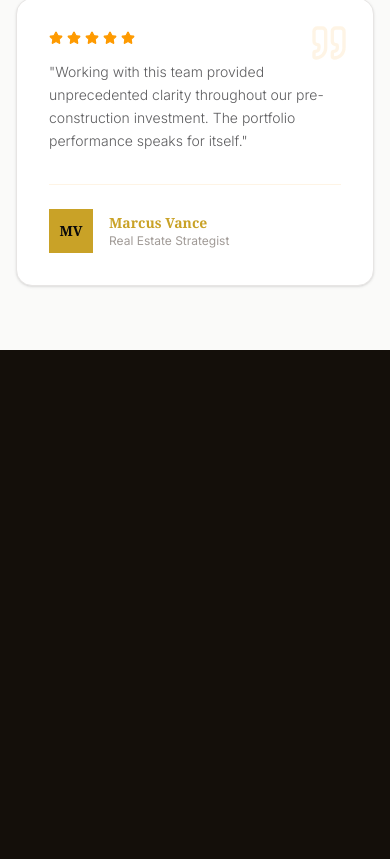
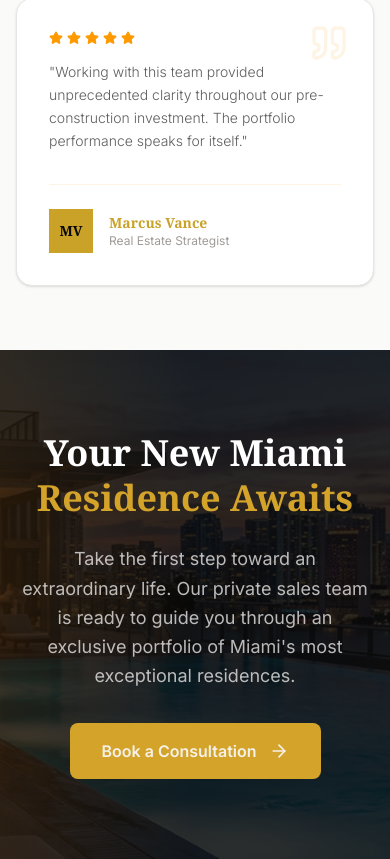
Before and after one commit to FSDTeam-SAA/zakers_frontend, a Next.js app: page / in a window 390 px wide. Shown: the part 10631-11490 px from the top of the page. Before the commit the page ends 10981 px from the top, so only its background shows below. Built offline with nearby package versions, Linux system fonts and the light colour scheme.

Commit message:
cta banner done

```diff
--- a/src/app/page.tsx
+++ b/src/app/page.tsx
@@ -3,6 +3,7 @@ import AnnouncementTicker from "@/components/sections/AnnouncementTicker";
 import ClientStories from "@/components/sections/ClientStories";
 import ComparePropertiesBanner from "@/components/sections/ComparePropertiesBanner";
 import ConstructionStatus from "@/components/sections/ConstructionStatus";
+import CtaBanner from "@/components/sections/CtaBanner";
 import FeaturedDevelopments from "@/components/sections/FeaturedDevelopments";
 import HeroSection from "@/components/sections/hero-section";
 import Neighborhoods from "@/components/sections/Neighborhood";
@@ -20,6 +21,7 @@ export default function Home() {
       <WhyMiamiSection />
       <AdvisorProfile />
       <ClientStories />
+      <CtaBanner />
     </div>
   );
 }
--- /dev/null
+++ b/src/components/sections/CtaBanner.tsx
@@ -0,0 +1,52 @@
+import Image from "next/image";
+import Link from "next/link";
+import { ArrowRight } from "lucide-react";
+
+export default function CtaBanner() {
+  return (
+    <section className="relative isolate w-full overflow-hidden px-4 py-20 sm:px-8 sm:py-28 md:px-16 lg:px-24">
+      {/* Background Image & Overlays */}
+      <div className="absolute inset-0 -z-10 h-full w-full">
+        <Image
+          src="/luxury-pool.png"
+          alt="Miami Luxury Residence Background"
+          fill
+          className="object-cover object-center"
+          priority
+        />
+
+        <div className="absolute inset-0 bg-neutral-950/85" />
+
+        {/* Subtle Orange Gradient Accent Overlay */}
+        <div className="absolute inset-0 bg-gradient-to-r from-orange-400/10 via-transparent to-transparent" />
+      </div>
+
+      {/* Content Container */}
+      <div className="mx-auto flex max-w-4xl flex-col items-center text-center">
+        {/* Main Heading */}
+        <h2 className="font-serif text-4xl font-bold leading-tight text-white sm:text-6xl lg:text-7xl">
+          Your New Miami{" "}
+          <span className="text-[#D4A32A]">Residence Awaits</span>
+        </h2>
+
+        {/* Subtitle / Description */}
+        <p className="mt-6 max-w-2xl text-lg font-normal leading-relaxed text-stone-200/80 sm:text-xl lg:text-2xl">
+          Take the first step toward an extraordinary life. Our private sales
+          team is ready to guide you through an exclusive portfolio of
+          Miami&apos;s most exceptional residences.
+        </p>
+
+        {/* Action Button */}
+        <div className="mt-8 flex justify-center">
+          <Link
+            href="/book-consultation"
+            className="group flex items-center justify-center gap-3 rounded-sm bg-[#D4A32A] px-8 py-4 text-base font-semibold text-white transition-all duration-300 hover:bg-[#b88c22] hover:shadow-lg"
+          >
+            <span>Book a Consultation</span>
+            <ArrowRight className="h-5 w-5 transition-transform duration-300 group-hover:translate-x-1" />
+          </Link>
+        </div>
+      </div>
+    </section>
+  );
+}
```
Also changed, not shown: public/luxury-pool.png (added).
